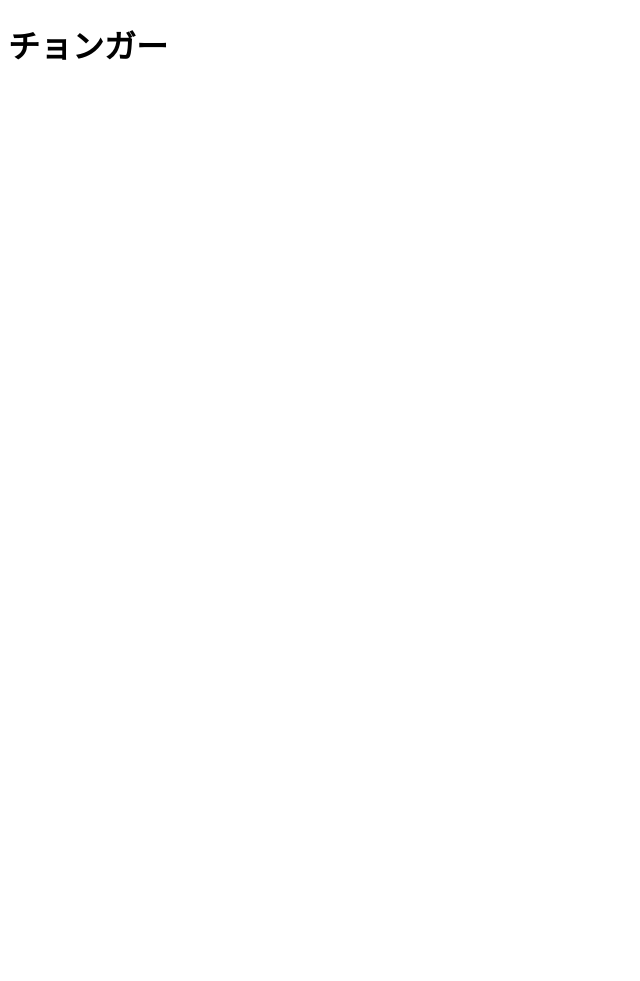
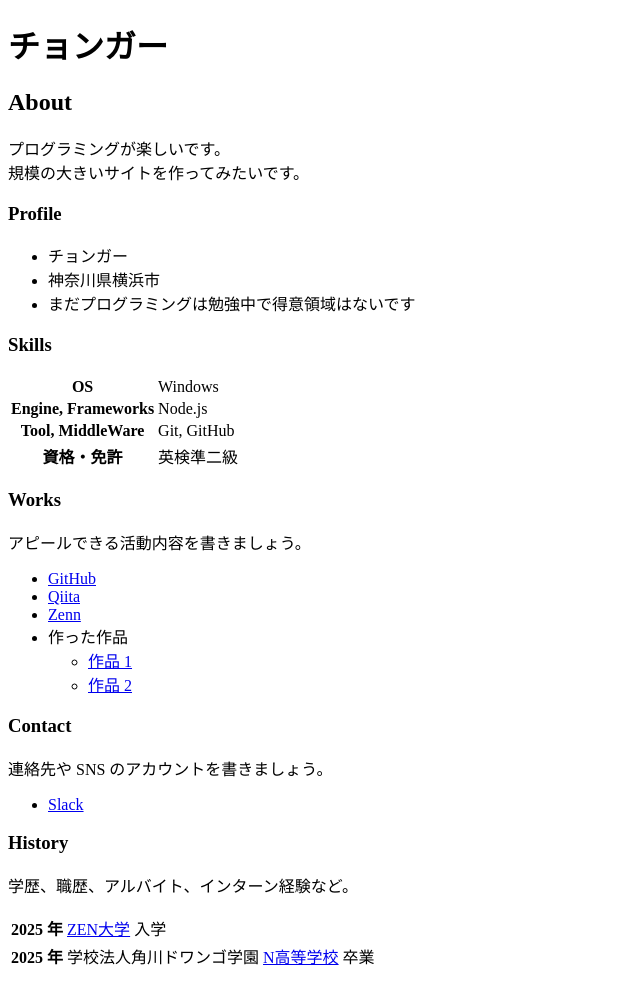
Before and after one commit to chonger-0209/chonger-0209.github.io, a plain HTML site: page index.html in a window 1280 px wide. Shown: the whole page, without its empty margins (0-640 px from the left). Before the commit the page ends 800 px from the top, so only its background shows below. Drawn offline with Linux system fonts and the light colour scheme.

Commit message:
ポートフォリオに必要な情報を追加

```diff
--- a/index.html
+++ b/index.html
@@ -7,5 +7,76 @@
   </head>
   <body>
     <h1>チョンガー</h1>
+
+    <h2>About</h2>
+    <p>
+    プログラミングが楽しいです。<br>
+    規模の大きいサイトを作ってみたいです。
+    </p>
+
+    <h3>Profile</h3>
+    <ul>
+      <li>チョンガー</li>
+      <li>神奈川県横浜市</li>
+      <li>まだプログラミングは勉強中で得意領域はないです</li>
+    </ul>
+
+    <h3>Skills</h3>
+    <table>
+      <tr>
+        <th>OS</th>
+        <td>Windows</td>
+      </tr>
+      <tr>
+        <th>Engine, Frameworks</th>
+        <td>Node.js</td>
+      </tr>
+      <tr>
+        <th>Tool, MiddleWare</th>
+        <td>Git, GitHub</td>
+      </tr>
+      <tr>
+        <th>資格・免許</th>
+        <td>英検準二級</td>
+      </tr>
+    </table>
+
+    <h3>Works</h3>
+    <p>アピールできる活動内容を書きましょう。</p>
+    <ul>
+      <li><a href="https://github.com/">GitHub</a></li>
+      <li><a href="https://qiita.com/">Qiita</a></li>
+      <li><a href="https://zenn.dev/">Zenn</a></li>
+      <li>
+        作った作品
+        <ul>
+          <li><a href="https://example.com/">作品 1</a></li>
+          <li><a href="https://example.com/">作品 2</a></li>
+        </ul>
+      </li>
+    </ul>
+
+    <h3>Contact</h3>
+    <p>連絡先や SNS のアカウントを書きましょう。</p>
+    <ul>
+      <li><a href="https://zen-student.slack.com/team/U08H0RDEAF3">Slack</a></li>
+
+    </ul>
+
+    <h3>History</h3>
+    <p>学歴、職歴、アルバイト、インターン経験など。</p>
+    <table>
+      <tr>
+        <th>2025 年</th>
+        <td><a href="https://zen.ac.jp/">ZEN大学</a> 入学</td>
+      </tr>
+      <tr>
+        <th>2025 年</th>
+        <td>学校法人角川ドワンゴ学園 <a href="https://nnn.ed.jp/">N高等学校</a> 卒業</td>
+      </tr>
+      <tr>
+
+      </tr>
+    </table>
   </body>
 </html>
```
